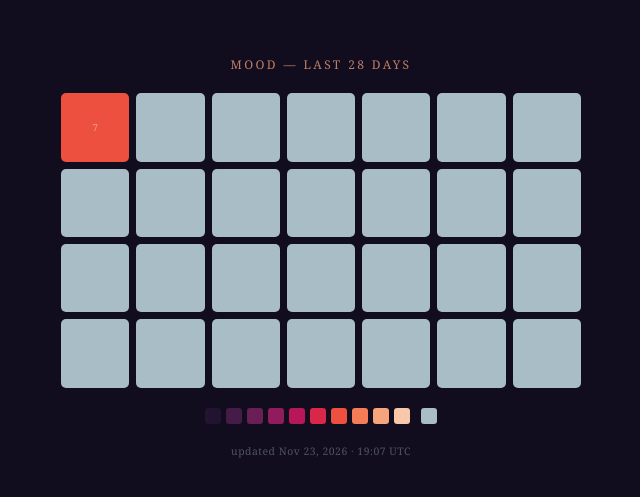
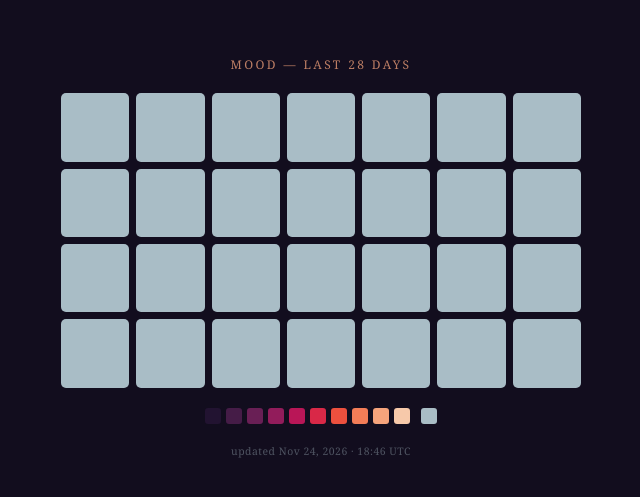
Before and after one commit to ellie-liebl/mood-tracker, a plain HTML site: page docs/index.html in a window 1280 px wide. Shown: the part 143-640 px from the top of the page, without its empty margins (319-959 px from the left). Drawn offline with Linux system fonts and the light colour scheme.

Commit message:
chore: update mood graphic 2026-11-24

```diff
--- a/docs/index.html
+++ b/docs/index.html
@@ -122,9 +122,6 @@
 <div class="wrap">
   <h1>mood &mdash; last 28 days</h1>
   <div class="grid">
-    <div class="cell" style="background:#ed503e" title="Oct 27 · 7 · Unhappily manic again ">
-      <span class="score">7</span>
-    </div>
     <div class="cell" style="background:#a9bdc6" title="Oct 28">
       <span class="score"></span>
     </div>
@@ -206,9 +203,12 @@
     <div class="cell" style="background:#a9bdc6" title="Nov 23">
       <span class="score"></span>
     </div>
+    <div class="cell" style="background:#a9bdc6" title="Nov 24">
+      <span class="score"></span>
+    </div>
   </div>
   <div class="legend"><span class="swatch" style="background:#221331" title="Mood 1"></span><span class="swatch" style="background:#451c47" title="Mood 2"></span><span class="swatch" style="background:#691f55" title="Mood 3"></span><span class="swatch" style="background:#921c5b" title="Mood 4"></span><span class="swatch" style="background:#b91657" title="Mood 5"></span><span class="swatch" style="background:#d92847" title="Mood 6"></span><span class="swatch" style="background:#ed503e" title="Mood 7"></span><span class="swatch" style="background:#f47d57" title="Mood 8"></span><span class="swatch" style="background:#f6a47c" title="Mood 9"></span><span class="swatch" style="background:#f7c9aa" title="Mood 10"></span><span class="swatch empty" style="background:#a9bdc6" title="No entry"></span></div>
-  <div class="updated">updated Nov 23, 2026 · 19:07 UTC</div>
+  <div class="updated">updated Nov 24, 2026 · 18:46 UTC</div>
 </div>
 </body>
 </html>
```
